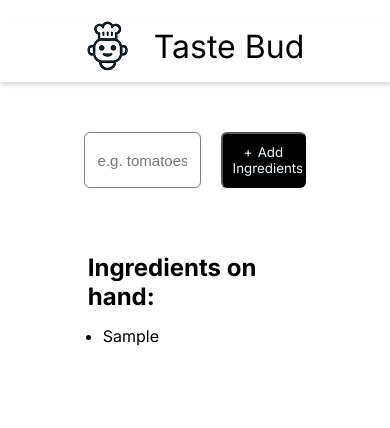
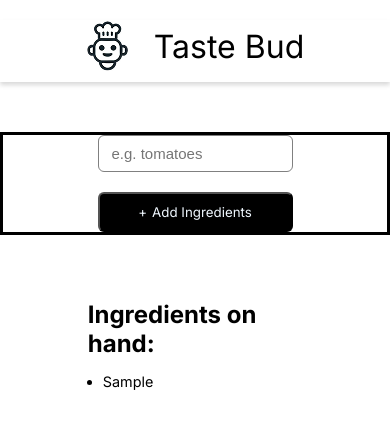
Before and after one commit to BradleyXiX/Taste-Bud, a React (Vite) app: page / in a window 390 px wide. Both pictures are taken after typing "Sample" into the empty fields and a click on the button "Add Ingredients". Shown: the top 428 px of the page. Built offline with nearby package versions, Linux system fonts and the light colour scheme; no server answers; what @huggingface/inference would draw is missing.

Commit message:
added responsiveness

```diff
--- a/src/App.css
+++ b/src/App.css
@@ -39,16 +39,14 @@ main {
   border-radius: 6px;
   border: 1px solid grey;
   padding: 9px 13px;
-  flex-grow: 1;
-  min-width: 15vw;
-  max-width: 30vw;
+  width: 30vw;
   font-size: 15px;
 }
 
 .add-ingredient-form>button {
   font-family: Inter, sans-serif;
   border-radius: 6px;
-  width: 22vw;
+  width: 30vw;
   background-color: black;
   color: aliceblue;
   padding: 10px;
@@ -88,6 +86,8 @@ main {
   justify-content: center;
   margin: 0 auto;
   background-color: rgb(255, 213, 213);
+  min-height: 20px;
+  border: solid;
 }
 
 .get-recipe-container>div>h3 {
@@ -125,3 +125,48 @@ main {
 .recipe-section ol li {
   margin-bottom: 15px;
 }
+
+@media (max-width: 725px) {
+  .add-ingredient-form{
+    display: flex;
+    flex-direction: column;
+    align-items: center;
+    border: solid;
+  }
+
+  .add-ingredient-form > input {
+    width: 50vw;
+  }
+  .add-ingredient-form > button{
+    width: 50vw;
+  }
+
+  .ingredients-section {
+  margin-top: 40px;
+  display: flex;
+  flex-direction: column;
+  gap: 55px;
+  width: 55vw;
+}
+
+.ingredients-list>h1 {
+  font-size: 1.5rem;
+
+}
+
+.ingredients-list>ul {
+  margin-top: 15px;
+  margin-left: 15px;
+  font-size: 0.9rem;
+}
+
+.get-recipe-container{
+  display: flex;
+  flex-direction: column;
+  gap: 10px;
+  align-items: center;
+
+}
+.get-recipe-container>button{
+  width: 40vw;
+}
```
